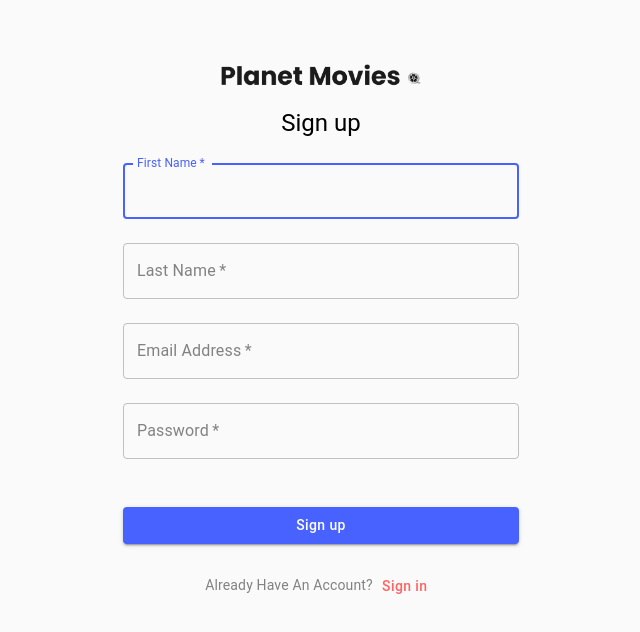
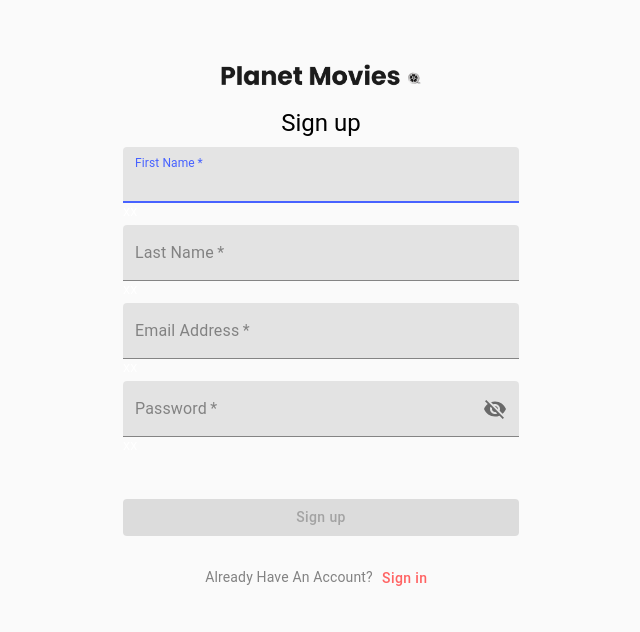
Before and after one commit to mariaglomana/lomana-movies, a React (Create React App) app: page /sign_up in a window 1280 px wide. Shown: the top 632 px of the page, without its empty margins (319-959 px from the left). Built offline with nearby package versions, Linux system fonts and the light colour scheme.

Commit message:
feat: form validation and local state of SignUp

```diff
--- /dev/null
+++ b/src/components/ErrorMessage.tsx
@@ -0,0 +1,16 @@
+import React from "react";
+
+interface ErrorMessageProps {
+    error: string;
+  }
+const ErrorMessage: React.FC<ErrorMessageProps> = ({error}) => (<p
+  style={{
+    color: error ? "#f44336" : "#ffffff",
+    marginTop: 2 ,
+    marginBottom: 4,
+    fontSize: "0.7rem"
+  }}
+>{error ? error : "XX"}</p>
+);
+
+export default ErrorMessage;
--- a/src/components/index.ts
+++ b/src/components/index.ts
@@ -1,2 +1,3 @@
 export {default as HeaderLogo } from "./HeaderLogo";
 export {default as NavItem } from "./NavItem";
+export {default as ErrorMessage } from "./ErrorMessage";
--- /dev/null
+++ b/src/hooks/useForm.jsx
@@ -0,0 +1,87 @@
+//hook taken from: https://hackernoon.com/react-form-validation-using-react-hooks-5859c32280ca
+
+import { useState, useEffect, useCallback } from "react";
+
+function useForm(stateSchema, validationSchema = {}, callback) {
+  const [state, setState] = useState(stateSchema);
+  const [disable, setDisable] = useState(true);
+  const [isDirty, setIsDirty] = useState(false);
+
+  // Used to disable submit button if there's an error in state
+  // or the required field in state has no value.
+  // Wrapped in useCallback to cached the function to avoid intensive memory leaked
+  // in every re-render in component
+  const validateState = useCallback(() => {
+    const hasErrorInState = Object.keys(validationSchema).some(key => {
+      const isInputFieldRequired = validationSchema[key].required;
+      const stateValue = state[key].value; // state value
+      const stateError = state[key].error; // state error
+
+      return (isInputFieldRequired && !stateValue) || stateError;
+    });
+
+    return hasErrorInState;
+  }, [state, validationSchema]);
+
+  // Used to handle every changes in every input
+  const handleOnChange = useCallback(
+    event => {
+      setIsDirty(true);
+
+      const name = event.target.name;
+      const value = event.target.value;
+
+      let error = "";
+      if ( validationSchema[name].required) {
+        if (!value) {
+          error = "This is a required field.";
+        }
+      }
+
+      if (
+        validationSchema[name].validator !== null &&
+        typeof validationSchema[name].validator === "object"
+      ) {
+        if (value && !validationSchema[name].validator.regEx.test(value)) {
+          error = validationSchema[name].validator.error;
+        }
+      }
+
+      setState(prevState => ({
+        ...prevState,
+        [name]: { value, error },
+      }));
+    },
+    [validationSchema]
+  );
+
+  const handleOnSubmit = useCallback(
+    event => {
+      event.preventDefault();
+
+      // Make sure that validateState returns false
+      // Before calling the submit callback function
+      if (!validateState()) {
+        callback(state);
+      }
+    },
+    [state, callback, validateState]
+  );
+
+  // Disable button in initial render.
+  useEffect(() => {
+    setDisable(true);
+  }, []);
+
+  // For every changed in our state this will be fired
+  // To be able to disable the button
+  useEffect(() => {
+    if (isDirty) {
+      setDisable(validateState());
+    }
+  }, [state, isDirty, validateState]);
+
+  return { state, disable, handleOnChange, handleOnSubmit };
+}
+
+export default useForm;
--- a/src/pages/SignUp.tsx
+++ b/src/pages/SignUp.tsx
@@ -1,13 +1,25 @@
-import React from "react";
+import React, {useState, useRef} from "react";
+import {startCase} from "lodash";
+import clsx from "clsx";
 import { Link as RouterLink} from "react-router-dom";
 import Button from "@material-ui/core/Button";
-import TextField from "@material-ui/core/TextField";
 import Box from "@material-ui/core/Box";
 import Typography from "@material-ui/core/Typography";
 import { makeStyles } from "@material-ui/core/styles";
 import Container from "@material-ui/core/Container";
+import IconButton from "@material-ui/core/IconButton";
+import FilledInput from "@material-ui/core/FilledInput";
+import InputLabel from "@material-ui/core/InputLabel";
+import InputAdornment from "@material-ui/core/InputAdornment";
+import FormControl from "@material-ui/core/FormControl";
+import Visibility from "@material-ui/icons/Visibility";
+import VisibilityOff from "@material-ui/icons/VisibilityOff";
+
 import theme from "../assets/theme";
+import useForm from "../hooks/useForm";
 import LogoImg from "../components/HeaderLogo";
+import {ErrorMessage} from "../components";
+
 
 const useStyles = makeStyles({
   paper: {
@@ -23,23 +35,90 @@ const useStyles = makeStyles({
   submit: {
     margin: theme.spacing(3, 0, 2),
   },
-  marginBottom: {
-    marginBotton: 30
+  margin: {
+    marginVertical: theme.spacing(1),
   },
-  marginTop: {
-    marginTop: 30
+  withoutLabel: {
+    marginTop: theme.spacing(3),
   },
-  column: {
-    flexDirection: "column"
-  }
-
+  textField: {
+    width: "25ch",
+  },
 });
 
+const stateSchema = {
+  first_name: { value: "", error: "" },
+  last_name: { value: "", error: "" },
+  email: { value: "", error: "" },
+  password: { value: "", error: "" },
+};
+const validationStateSchema = {
+  first_name: {
+    required: true,
+    validator: {
+      regEx: /^[A-Za-z ]+$/,
+      error: "Invalid first name format.",
+    },
+  },
+  last_name: {
+    required: true,
+    validator: {
+      regEx: /^[a-zA-Z ]+$/,
+      error: "Invalid last name format.",
+    },
+  },
+  email: {
+    required: true,
+    validator: {
+      regEx: /^\S+@\S+$/,
+      error: "Invalid email format.",
+    },
+  },
+  password: {
+    required: true,
+    validator: {
+      regEx: /^(?=.*[A-Za-z])(?=.*\d)[A-Za-z\d]{6,}$/,
+      error: "Your password must contain at least six characters, including at least one letter and one number.",
+    },
+  },
+};
 
-
+interface StateProp { value: string; error: string;}
+interface State {
+  first_name: StateProp;
+  last_name: StateProp;
+  email: StateProp;
+  password: StateProp;
+}
 
 const SignUp: React.FC =() => {
   const classes = useStyles();
+  const inputSubmit = useRef<HTMLInputElement>(null);
+  const [showPassword, setShowPassword] = useState<boolean>(false);
+
+  function onSubmitForm(state: State) {
+    //send data
+    alert(JSON.stringify(state, null, 2));
+  }
+
+  const { state, disable, handleOnChange, handleOnSubmit } = useForm(
+    stateSchema,
+    validationStateSchema,
+    onSubmitForm
+  );
+
+  const handleClickShowPassword = () => {
+    setShowPassword(!showPassword );
+  };
+
+  const handleMouseDownPassword = (event: React.MouseEvent<HTMLButtonElement>) => {
+    event.preventDefault();
+  };
+
+  const handleButtonSubmit = () => {
+    inputSubmit.current && inputSubmit.current.click();
+  };
+
 
   return (
     <Container component="main" maxWidth="xs">
@@ -51,65 +130,119 @@ const SignUp: React.FC =() => {
         <Typography component="h1" variant="h5">
             Sign up
         </Typography>
-        <form className={classes.form} noValidate>
-          <TextField
-            autoComplete="fname"
-            name="firstName"
-            variant="outlined"
-            margin="normal"
+        <form className={classes.form} noValidate onSubmit={handleOnSubmit}>
+          <FormControl fullWidth className={classes.margin}>
+            <InputLabel
+              variant="filled"
               required
-            fullWidth
-            id="firstName"
-            label="First Name"
+              htmlFor="signup-firstName">First Name</InputLabel>
+            <FilledInput
+              id="signup-firstName"
+              value={startCase(state.first_name.value)}
+              name="first_name"
+              onChange={handleOnChange}
+              aria-describedby="firstName"
+              inputProps={{
+                "aria-label": "firstName",
+              }}
               autoFocus
+              required
             />
-          <TextField
-            variant="outlined"
-            margin="normal"
+            <ErrorMessage error={state.first_name.error}/>
+          </FormControl>
+          <FormControl fullWidth className={classes.margin}>
+            <InputLabel
+              variant="filled"
               required
-            fullWidth
-            id="lastName"
-            label="Last Name"
-            name="lastName"
-            autoComplete="lname"
+              htmlFor="signup-last_name">Last Name</InputLabel>
+            <FilledInput
+              id="signup-last_name"
+              value={startCase(state.last_name.value)}
+              onChange={handleOnChange}
+              name="last_name"
+              aria-describedby="last_name"
+              inputProps={{
+                "aria-label": "last_name",
+              }}
+              required
             />
-          <TextField
-            variant="outlined"
-            margin="normal"
+            <ErrorMessage error={state.last_name.error}/>
+          </FormControl>
+          <FormControl fullWidth className={classes.margin}>
+            <InputLabel
+              variant="filled"
               required
-            fullWidth
-            id="email"
-            label="Email Address"
+              htmlFor="signup-email">Email Address</InputLabel>
+            <FilledInput
+              id="signup-email"
+              value={state.email.value}
+              onChange={handleOnChange}
               name="email"
-            autoComplete="email"
+              aria-describedby="email"
+              inputProps={{
+                "aria-label": "email",
+              }}
+              required
             />
-          <TextField
-            variant="outlined"
-            margin="normal"
+            <ErrorMessage error={state.email.error}/>
+          </FormControl>
+          <FormControl fullWidth className={classes.margin} variant="filled">
+            <InputLabel
+              variant="filled"
               required
-            fullWidth
+              htmlFor="signup-password">Password</InputLabel>
+            <FilledInput
+              id="signup-password"
+              type={showPassword ? "text" : "password"}
+              value={state.password.value}
+              onChange={handleOnChange}
               name="password"
-            label="Password"
-            type="password"
-            id="password"
-            autoComplete="current-password"
+              aria-describedby="password"
+              inputProps={{
+                "aria-label": "password",
+              }}
+              required
+              endAdornment={
+                <InputAdornment position="end">
+                  <IconButton
+                    aria-label="toggle password visibility"
+                    onClick={handleClickShowPassword}
+                    onMouseDown={handleMouseDownPassword}
+                    edge="end"
+                  >
+                    {showPassword ? <Visibility /> : <VisibilityOff />}
+                  </IconButton>
+                </InputAdornment>
+              }
             />
+            <ErrorMessage error={state.password.error}/>
+          </FormControl>
           <Box mt={2}>
           </Box>
-
-          <Box className={classes.column} >
+          <Box className={clsx(classes.margin, "col")}>
+            {/* Submit button with the styles */}
             <Button
-              type="submit"
+              disabled={disable}
               fullWidth
-              component={RouterLink}
-              to="/"
+              // component={RouterLink}
+              // to="/"
               variant="contained"
               color="primary"
               aria-label="sign up"
               className={classes.submit}
+              onClick={handleButtonSubmit}
             >
           Sign up
             </Button>
+            {/* Submit input connected to useForm hook (not displayed) */}
+            <input
+              type="submit"
+              ref={inputSubmit}
+              name="submit" disabled={disable}
+              value="Submit"
+              style={{display: "none"}}
+            />
+
             <Typography variant="body2" color="textSecondary" align="center" className={classes.form}>
         Already Have An Account?
               <Button
```
Also changed, not shown: 1 other file (tests, documents, lock files or other folders). Lines whose indentation alone changed are shown as unchanged.
